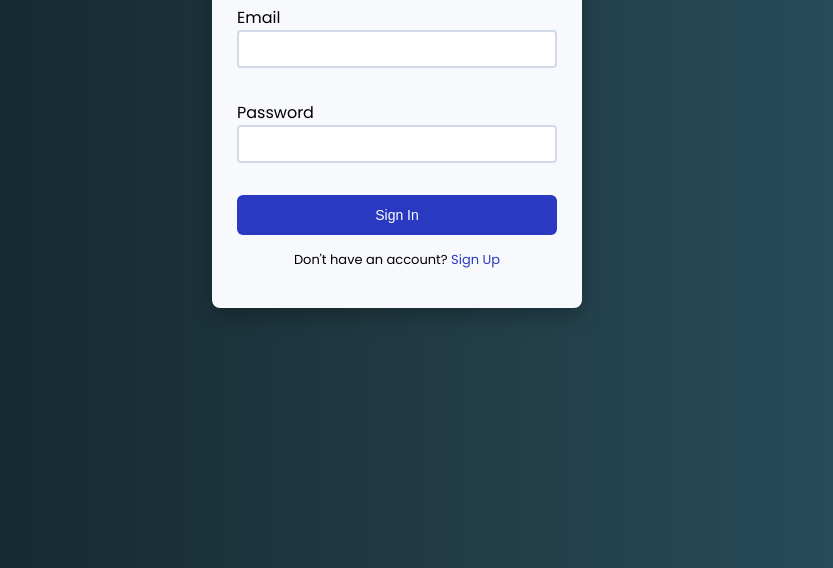
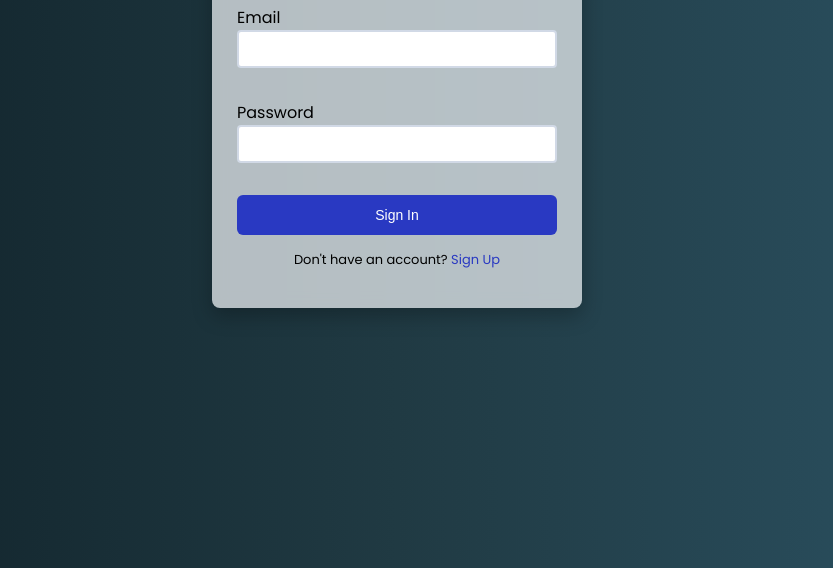
Before and after one commit to JanviMatani/PG_CONNECT, a website: page login.html in a window 1280 px wide. Shown: the part 232-800 px from the top of the page, without its empty margins (243-1076 px from the left). Drawn offline with Linux system fonts and the light colour scheme.

Commit message:
Update login.css
Styled the login box...

```diff
--- a/login.css
+++ b/login.css
@@ -8,10 +8,12 @@ body {
     width: 320px;
     margin: 18vh auto 0 auto;
     padding: 25px;
-    background-color: #f7f9fc; /* light background for contrast */
+    background-color: rgba(247, 249, 252, 0.7);
     border-radius: 8px;
     box-shadow: 0 8px 20px rgba(0,0,0,0.25);
+    backdrop-filter: blur(8px);
 }
+
 
 #loginForm h1 {
     color: black;
```
